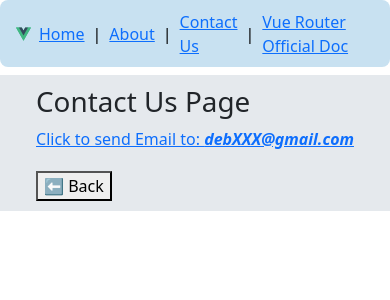
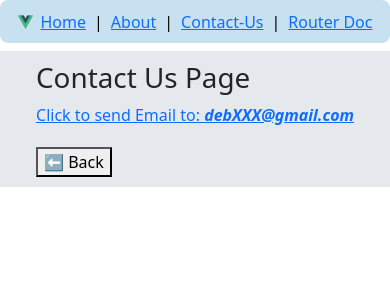
Before and after one commit to debdeep/vue-router-app, a Vue app: page /contact in a window 390 px wide. Shown: the top 300 px of the page. Built offline with nearby package versions, Linux system fonts and the light colour scheme.

Commit message:
Mobile navigation layout fix

```diff
--- a/src/components/Navigation.vue
+++ b/src/components/Navigation.vue
@@ -5,10 +5,10 @@
     <span class="divider">|</span>
     <router-link to="/about">About</router-link>
     <span class="divider">|</span>
-    <router-link to="/contact">Contact Us</router-link>
+    <router-link to="/contact">Contact-Us</router-link>
     <span class="divider">|</span>
     <a href="https://router.vuejs.org/" target="_blank"
-      >Vue Router Official Doc</a
+      >Router Doc</a
     >
   </div>
 </template>
```
